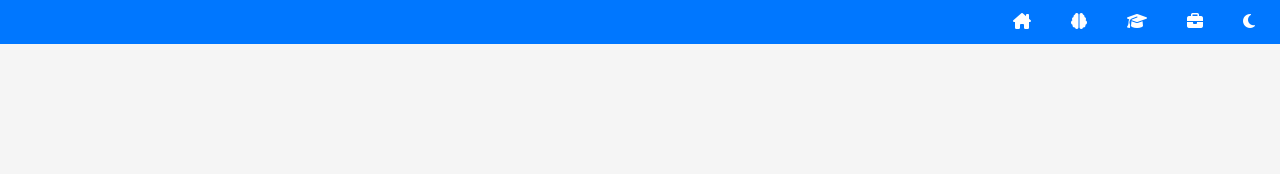
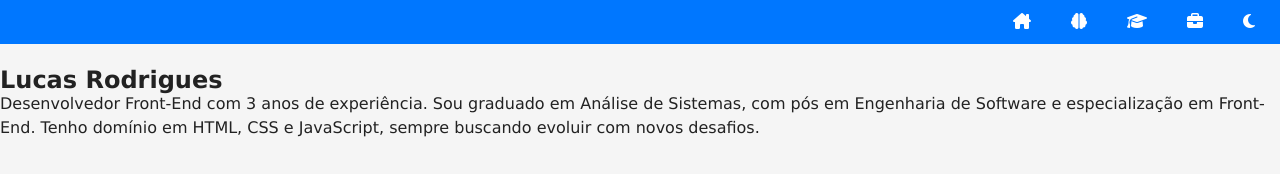
Before and after one commit to LucasMB21/projeto-portfolio, a plain HTML site: page index.html in a window 1280 px wide. Drawn offline with Linux system fonts and the light colour scheme.

Commit message:
update index.html

```diff
--- a/index.html
+++ b/index.html
@@ -22,7 +22,9 @@
     </header>
     <main>
         <section id="ficha">
-
+            <img src="" alt="" class="foto">
+            <h1>Lucas Rodrigues</h1>
+            <p>Desenvolvedor Front-End com 3 anos de experiência. Sou graduado em Análise de Sistemas, com pós em Engenharia de Software e especialização em Front-End. Tenho domínio em HTML, CSS e JavaScript, sempre buscando evoluir com novos desafios.</p>
         </section>
         <section id="detalhes"></section>
     </main>
```
